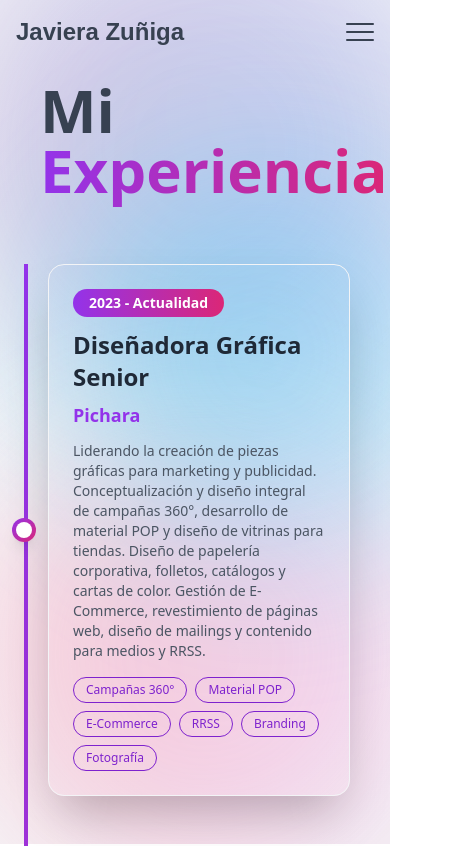
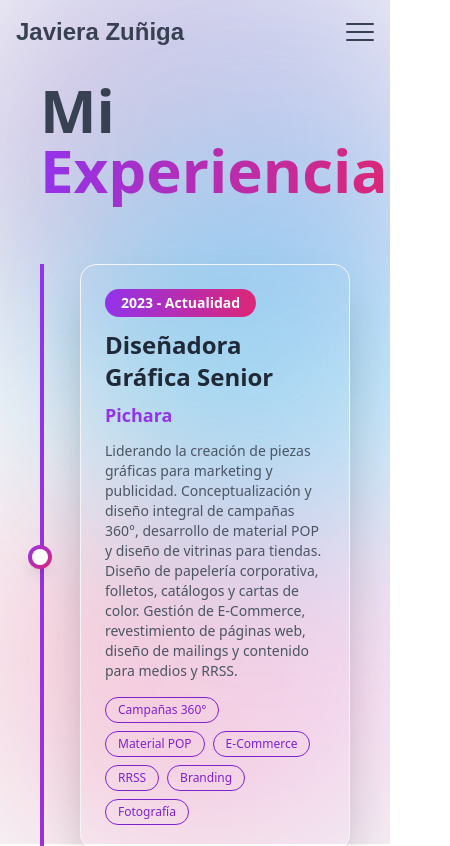
Before and after one commit to pipevera/portfolioJaviera, a Nuxt app: page /experiencia in a window 390 px wide. Shown: the top 846 px of the page, 450 px wide, since content can reach past the window. Built offline with nearby package versions, Linux system fonts and the light colour scheme; a web font is replaced by a local one.

Commit message:
fix padding

```diff
--- a/app/pages/experiencia.vue
+++ b/app/pages/experiencia.vue
@@ -1,5 +1,5 @@
 <template>
-  <section class="max-w-5xl mx-auto px-10 py-20">
+  <section class="max-w-5xl mx-auto px-10 py-20 overflow-x-hidden">
     <div ref="header" class="mb-16">
       <h1 class="text-6xl md:text-8xl font-extrabold text-gray-700 mb-4">
         Mi <span class="text-transparent bg-clip-text bg-gradient-to-r from-purple-600 to-pink-600">Experiencia</span>
@@ -7,10 +7,10 @@
       <!-- <p class="text-xl text-gray-600 mt-4">Un recorrido por mi trayectoria profesional</p> -->
     </div>
 
-    <div class="relative">
+    <div class="relative pl-4 md:pl-0">
       <div
         ref="timelineLine"
-        class="absolute -left-4 md:left-1/2 top-0 bottom-0 w-1 bg-gradient-to-b from-purple-600 to-pink-600 transform md:-translate-x-1/2"
+        class="absolute left-0 md:left-1/2 top-0 bottom-0 w-1 bg-gradient-to-b from-purple-600 to-pink-600 transform md:-translate-x-1/2"
       ></div>
       <div class="space-y-6">
         <div
@@ -30,7 +30,7 @@
 
           <div
             :class="[
-              'ml-2 md:ml-0 md:w-6/12',
+              'ml-6 md:ml-0 md:w-6/12',
               index % 2 === 0 ? 'md:text-right md:pr-16' : 'md:pl-16'
             ]"
           >
```
